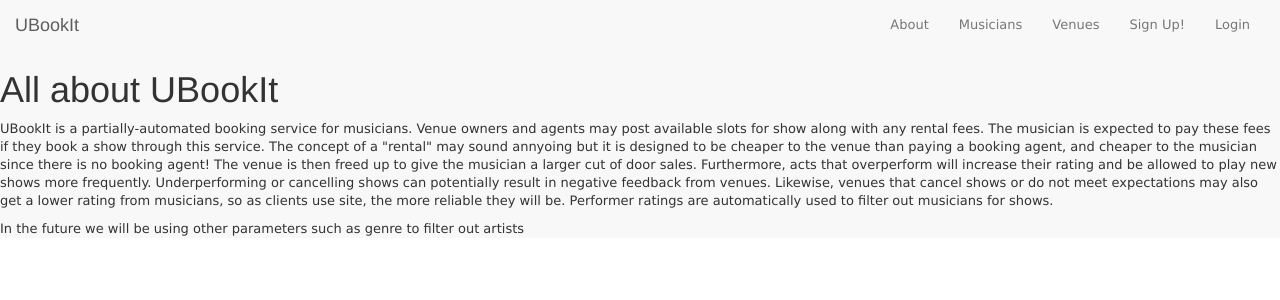
After one commit to Eselbeus/ubookit, a Rails app: page /about in a window 1280 px wide. The commit adds this page. Shown: the top 300 px of the page. Run offline with Rails 7, Linux system fonts and the light colour scheme; style sheets or scripts are compiled from the project's sources; some libraries are stand-ins or nearby versions.

Commit message:
linked and updated about page

```diff
--- a/app/controllers/static_pages_controller.rb
+++ b/app/controllers/static_pages_controller.rb
@@ -2,4 +2,7 @@ class StaticPagesController < ApplicationController
   def home
 
   end
+  def about
+
+  end
 end
--- a/app/views/musicians/new.html.erb
+++ b/app/views/musicians/new.html.erb
@@ -1,7 +1,6 @@
 
 <h1>Sign Up</h1>
-<a href= "/signup/venues" class="btn btn-default">Sign in as a Venue</a>
-<a href= "/signup/musicians" class="btn btn-default">Sign in as a Musician</a>
+
 <%= form_tag "/musicians", method: :post do %>
 <div>
   <%= label_tag :name %>
--- a/app/views/shared/_navbar.html.erb
+++ b/app/views/shared/_navbar.html.erb
@@ -10,7 +10,7 @@
 </div>
 <div class="navbar-collapse collapse">
     <ul class="nav navbar-nav" style="float: right;">
-        <li><a href="#">About</a></li>
+        <li><a href="/about">About</a></li>
         <li><a href="/musicians">Musicians</a></li>
         <li><a href="/venues">Venues</a></li>
         <% if !logged_user? %>
--- /dev/null
+++ b/app/views/static_pages/about.html.erb
@@ -0,0 +1,16 @@
+<div>
+  <h1>All about UBookIt</h1>
+
+  <p>UBookIt is a partially-automated booking service for musicians. Venue owners and agents may post available slots
+  for show along with any rental fees. The musician is expected to pay these fees if they book a show through this service.
+  The concept of a "rental" may sound annyoing but it is designed to be cheaper to the venue than paying a booking agent,
+  and cheaper to the musician since there is no booking agent! The venue is then freed up to give the musician a larger
+  cut of door sales. Furthermore, acts that overperform will increase their rating and be allowed to play new shows
+  more frequently. Underperforming or cancelling shows can potentially result in negative feedback from venues. Likewise,
+  venues that cancel shows or do not meet expectations may also get a lower rating from musicians, so as clients use
+  site, the more reliable they will be. Performer ratings are automatically used to filter out musicians for shows.
+  </p>
+  <p>
+  In the future we will be using other parameters such as genre to filter out artists
+  </p>
+</div>
--- a/config/routes.rb
+++ b/config/routes.rb
@@ -4,6 +4,7 @@ Rails.application.routes.draw do
   resources :performances
   resources :locations, only: [:show]
   root 'static_pages#home'
+  get '/about' => 'static_pages#about'
 
   get '/signup/musicians' => 'musicians#new'
   post '/musicians' => 'musicians#create'
```
Also changed, not shown: app/views/static_pages/home.html.erb (+6 -1 lines).
